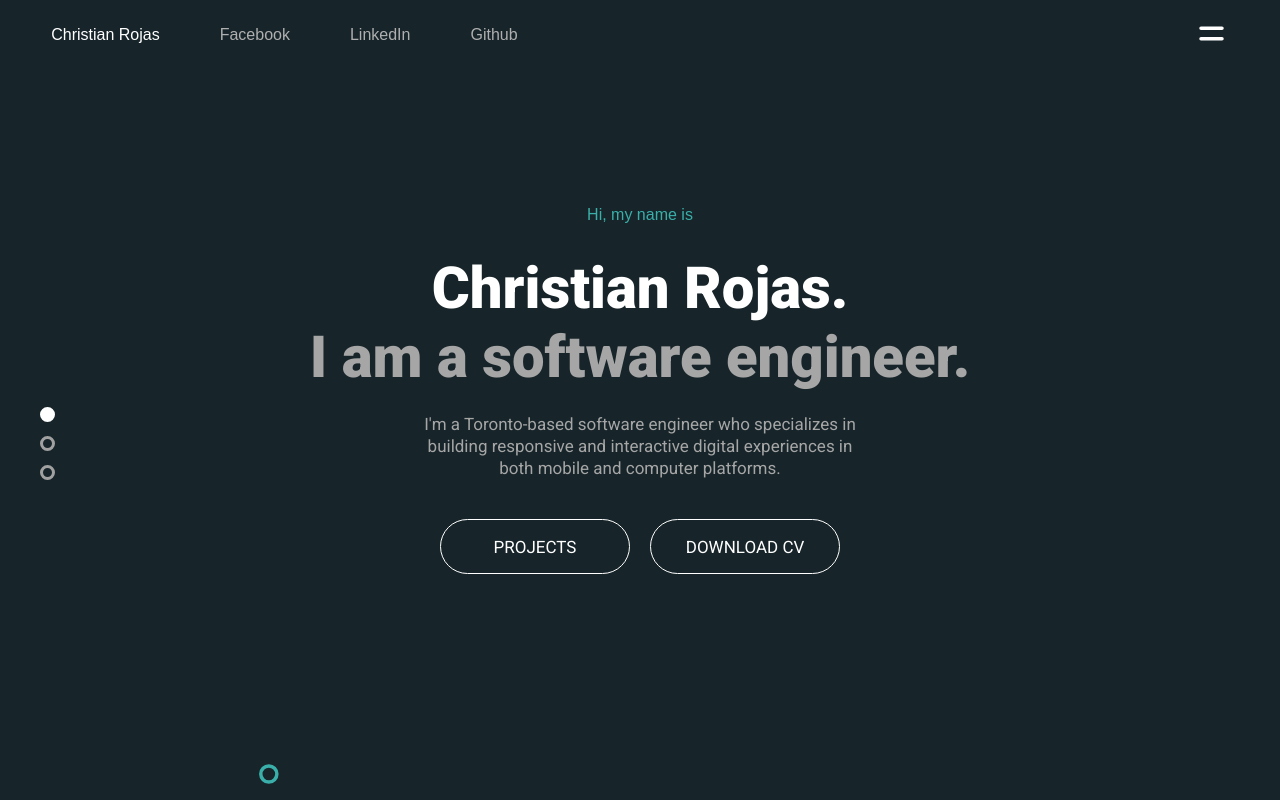
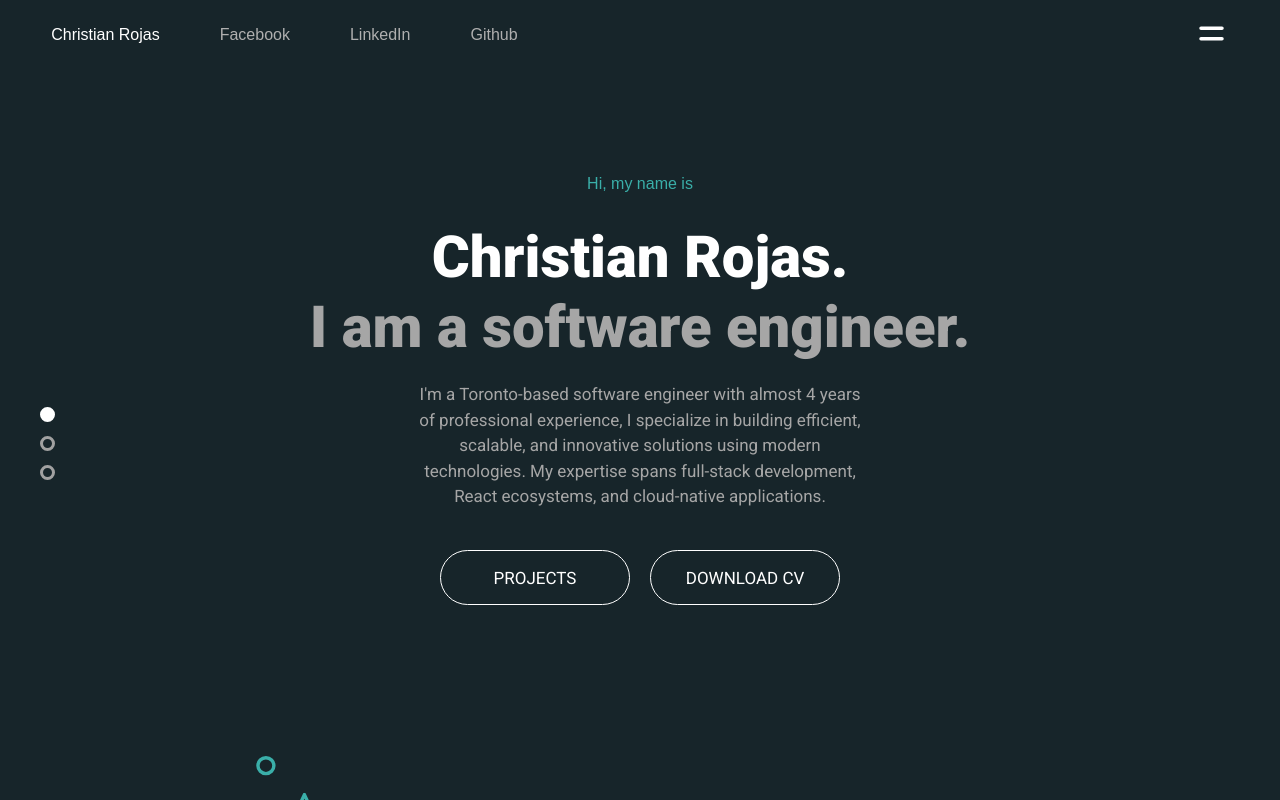
Before and after one commit to BlueFits/christianrportfolio, a React (Create React App) app: page / in a window 1280 px wide. Built offline with nearby package versions, Linux system fonts and the light colour scheme.

Commit message:
added docker due to old node version

```diff
--- a/src/pages/Home.js
+++ b/src/pages/Home.js
@@ -78,11 +78,11 @@ const Home = ({ navHandler, nextOnClick, openProject }) => {
                 <ul className="nav_li_container">
                     <li><AnchorLink className="anchorLink_style" herf="#">Christian Rojas</AnchorLink></li>
                     <li><a className="link_styles" target="_blank" rel="noreferrer" href="https://www.facebook.com/profile.php?id=100047736457748">Facebook</a></li>
-                    <li><a className="link_styles"  target="_blank" rel="noreferrer" href="https://www.linkedin.com/in/christian-rojas-16194a186">LinkedIn</a></li>
-                    <li><a className="link_styles"  target="_blank" rel="noreferrer" href="https://github.com/BlueFits">Github</a></li>
+                    <li><a className="link_styles" target="_blank" rel="noreferrer" href="https://www.linkedin.com/in/christian-rojas-16194a186">LinkedIn</a></li>
+                    <li><a className="link_styles" target="_blank" rel="noreferrer" href="https://github.com/BlueFits">Github</a></li>
                 </ul>
                 <div onClick={navHandler} unselectable="on" className="nav_button_container">
-                    <HiMenuAlt4 size={35} className="nav_button"/>
+                    <HiMenuAlt4 size={35} className="nav_button" />
                 </div>
             </nav>
             <header>
@@ -98,10 +98,10 @@ const Home = ({ navHandler, nextOnClick, openProject }) => {
                             <h1 className="text_secondary">I am a software engineer.</h1>
                         </div>
                         <div className="header_description text_secondary">
-                            <p>
-                                I'm a Toronto-based software engineer who specializes in
-                                building responsive and interactive digital experiences in
-                                both mobile and computer platforms.
+                            <p style={{ lineHeight: "1.6rem" }}>
+                                I'm a Toronto-based software engineer with almost 4 years of professional experience,
+                                I specialize in building efficient, scalable, and innovative solutions using modern technologies.
+                                My expertise spans full-stack development, React ecosystems, and cloud-native applications.
                             </p>
                         </div>
                         <div className="header_buttons_container">
@@ -116,20 +116,18 @@ const Home = ({ navHandler, nextOnClick, openProject }) => {
                 </div>
             </header>
             <div className="home_about">
-                <SmallHeader color={Colors.secondary} text="About Me"/>
+                <SmallHeader color={Colors.secondary} text="About Me" />
                 <div className="center_text text_secondary">
                     <p id="center_text_top_id" style={{ ...styles.transitionStyle, opacity: 0 }}>
-                        Hi there! I'm Christian, a 21 year old from Toronto, Canada. What started from playing around with java as a kid, building simple applications for fun, developed in to a
-                        love for programming.
+                        I've designed frameworks, developed UI component libraries, built mobile apps, and deployed robust backends with tools like TypeScript,
+                        Node.js, Docker, and AWS. Whether it's creating interactive web experiences, streamlining workflows, or delivering full-stack solutions,
+                        I'm driven by a commitment to quality and innovation.
                     </p>
 
-                    <img className="profile_photo" src="https://i.imgur.com/0KsBXiN.jpg" alt="me_posing"/>
+                    <img className="profile_photo" src="https://i.imgur.com/0KsBXiN.jpg" alt="me_posing" />
 
                     <p id="center_text_body1_id" style={{ ...styles.transitionStyle }}>
-                        Fast-forward to today, I am able to
-                        make software on both <span style={{ color: "#fff" }}>mobile and computer platforms</span> using different programming
-                        languages like JavaScript, Java, or Python. My main focus these days is building
-                        responsive and interactive websites using the <span style={{ color: "#fff" }}>MERN stack.</span>
+                        Feel free to explore my work and connect with me!
                     </p>
                     <p id="center_text_body2_id" style={styles.transitionStyle}>
                         Here are a few technologies I've been working with recently:
@@ -138,11 +136,11 @@ const Home = ({ navHandler, nextOnClick, openProject }) => {
                     <ul className="tech_ul_style" id="center_text_conclusion_id" style={styles.transitionStyle}>
                         <div>
                             <li>TypeScript</li>
-                            <li>Node.js</li>
-                            <li>React</li>
+                            <li>Kubernetes</li>
+                            <li>Docker</li>
                         </div>
                         <div>
-                            <li>React-Native</li>
+                            <li>AWS technologies (EC2/ECS/EKS)</li>
                             <li>MongoDB</li>
                             <li>Express</li>
                         </div>
```
Also changed, not shown: docker-compose.yml (added, +10 -0 lines), 1 other file (tests, documents, lock files or other folders).
